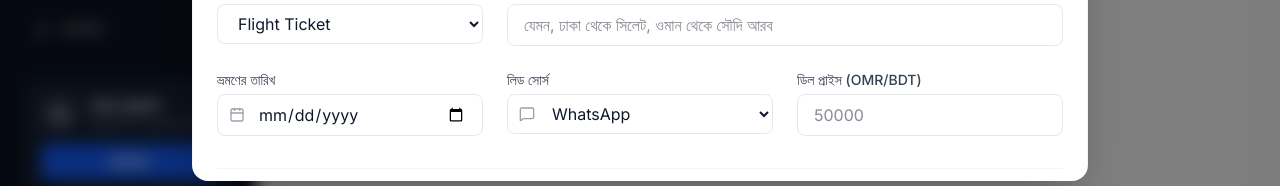
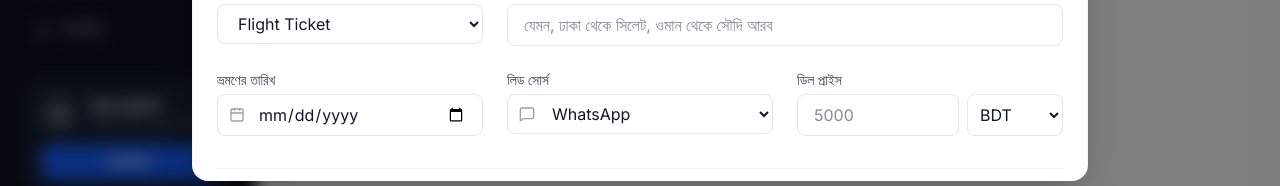
Before and after one commit to Mehedi259/musafly-admin-dashboard, a Next.js app: page /deals in a window 1280 px wide. Both pictures are taken after a click on the button "নতুন ডিল". Shown: the part 579-765 px from the top of the page. Built offline with nearby package versions, Linux system fonts and the light colour scheme; no server answers.

Commit message:
Add currency dropdown and table display

```diff
--- a/src/components/forms/ManualBookingForm.tsx
+++ b/src/components/forms/ManualBookingForm.tsx
@@ -16,7 +16,8 @@ export default function ManualBookingForm({ onClose, initialData, isEditMode, on
     route_destination: initialData?.route_destination || '',
     travel_date: initialData?.travel_date || '',
     lead_source: initialData?.lead_source || 'WhatsApp',
-    deal_price: initialData?.deal_price || ''
+    deal_price: initialData?.deal_price || '',
+    currency: initialData?.currency || 'BDT'
   });
 
   const handleChange = (e: React.ChangeEvent<HTMLInputElement | HTMLSelectElement | HTMLTextAreaElement>) => {
@@ -144,8 +145,14 @@ export default function ManualBookingForm({ onClose, initialData, isEditMode, on
               </div>
             </div>
             <div>
-              <label className="block text-sm font-medium text-gray-700 mb-1">ডিল প্রাইস (OMR/BDT)</label>
-              <input type="number" name="deal_price" value={formData.deal_price} onChange={handleChange} required className="w-full px-4 py-2 border border-gray-200 rounded-lg focus:ring-2 focus:ring-blue-500/20 focus:border-blue-500 outline-none" placeholder="50000" />
+              <label className="block text-sm font-medium text-gray-700 mb-1">ডিল প্রাইস</label>
+              <div className="flex gap-2">
+                <input type="number" name="deal_price" value={formData.deal_price} onChange={handleChange} required className="flex-1 w-full px-4 py-2 border border-gray-200 rounded-lg focus:ring-2 focus:ring-blue-500/20 focus:border-blue-500 outline-none" placeholder="5000" />
+                <select name="currency" value={formData.currency} onChange={handleChange} className="w-24 px-2 py-2 border border-gray-200 rounded-lg focus:ring-2 focus:ring-blue-500/20 focus:border-blue-500 outline-none bg-white">
+                  <option value="BDT">BDT</option>
+                  <option value="OMR">OMR</option>
+                </select>
+              </div>
             </div>
           </div>
         </div>
```
